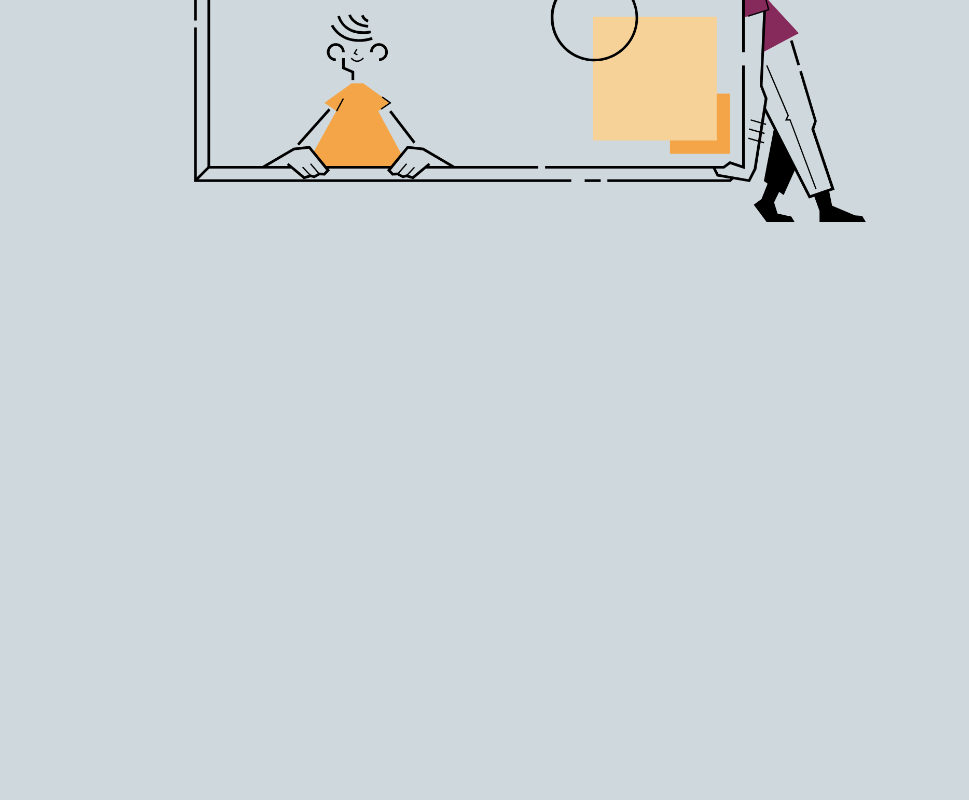
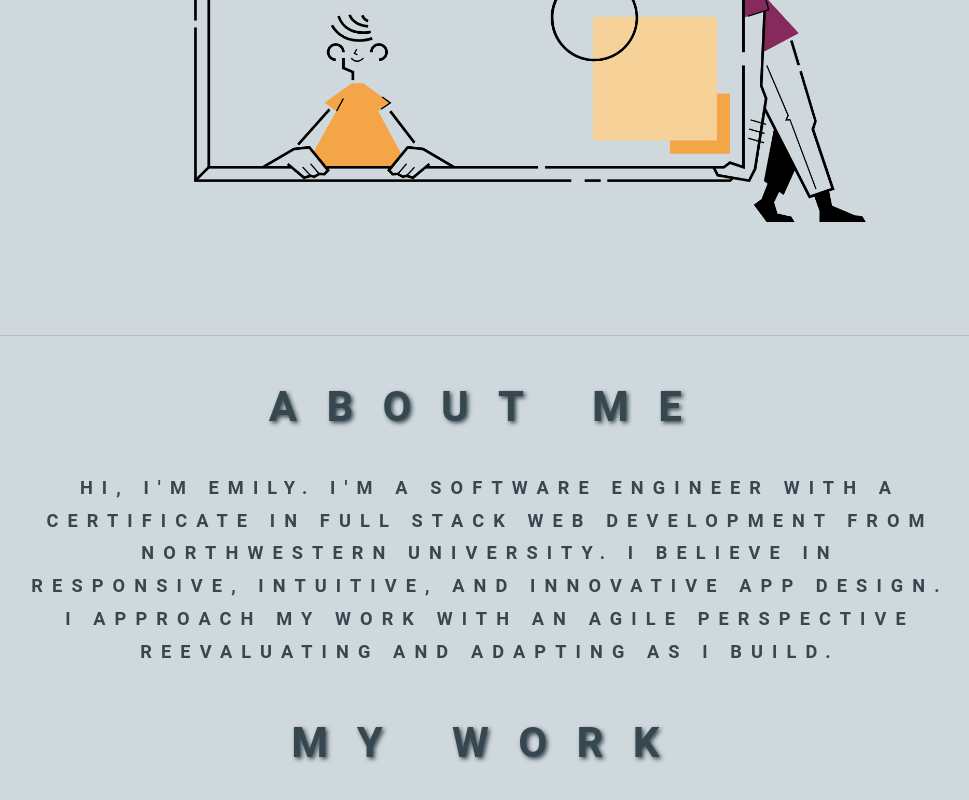
Before and after one commit to emblair96/portfolio-playground, a React (Create React App) app: page / in a window 1280 px wide. Shown: the part 784-1584 px from the top of the page, without its empty margins (150-1119 px from the left). Before the commit the page ends 1021 px from the top, so only its background shows below. Built offline with nearby package versions, Linux system fonts and the light colour scheme.

Commit message:
Add beginning part of about section

```diff
--- a/src/App.js
+++ b/src/App.js
@@ -1,7 +1,7 @@
 import React from 'react';
 import ScopedCssBaseline from '@material-ui/core/ScopedCssBaseline';
 import './App.css';
-import { Container, Grid } from '@material-ui/core';
+import { Container, Grid, Divider } from '@material-ui/core';
 import Navbar from './components/Navbar';
 import Header from './components/Header';
 import Subheader from './components/Subheader';
@@ -13,8 +13,12 @@ function App() {
       <>
         <Navbar />
         <Header />
-        <Subheader />
+        <Subheader text="SOFTWARE ENGINEER"/>
         <ComputerGraphic />
+        {/* <Subheader text="HI, I'M EMILY."/> */}
+        <AboutMe />
+        <Subheader text="MY WORK"/>
+
       </>
   );
 }
--- a/src/components/AboutMe.css
+++ b/src/components/AboutMe.css
@@ -2,3 +2,12 @@ img {
   height: 23em;
   border-radius: 2em;
 }
+
+p {
+  font-size: 1.3em;
+  color: #37474F;
+  font-weight: 600;
+  text-transform: uppercase;
+  letter-spacing: .5em;
+  line-height: 1.8em;
+}
--- a/src/components/AboutMe.js
+++ b/src/components/AboutMe.js
@@ -1,5 +1,5 @@
 import emilyPhoto from '../images/emily-photo.jpeg';
-import { Grid, Container } from '@material-ui/core';
+import { Grid, Container, Divider } from '@material-ui/core';
 import './AboutMe.css'
 
 export default function AboutMe() {
@@ -8,15 +8,25 @@ export default function AboutMe() {
     // <Grid item lg={5} align="center">
     //   <img className="profile-photo" alt="Emily Blair on beach" src={emilyPhoto}/>
     //   </Grid>
+    <Container>
+      <Divider style={{marginTop: "6em"}} />
 
       <Grid
-        container
-        // spacing={20}
-        // direction="row"
-        justify="center"
+      container
+      // spacing={24}
+      justify="center"
+      style={{  maxWidth: '100%' }}
       >
-      <img className="profile-photo" alt="Emily Blair on beach" src={emilyPhoto}/>
-    </Grid>
+        <Grid item xs={9} align="center">
+        <h2>ABOUT ME</h2>
+          <p>
+            Hi, I'm Emily. I'm a software engineer with a certificate in full stack web development from northwestern university.  I believe in responsive, intuitive, and innovative app design.  I approach my work with an agile perspective reevaluating and adapting as I build.
+      </p>
+        </Grid>
 
-   )
+      </Grid>
+      {/* <img className="profile-photo" alt="Emily Blair on beach" src={emilyPhoto}/> */}
+    </Container>
+
+  )
 }
--- a/src/components/ComputerGraphic.js
+++ b/src/components/ComputerGraphic.js
@@ -5,8 +5,6 @@ import useMediaQuery from "@material-ui/core/useMediaQuery";
 import computerGraphic from '../images/computer-screen-graphic.png'
 
 export default function ComputerGraphic() {
-
-  let picHeight;
 
   const theme = useTheme();
   const matches = useMediaQuery(theme.breakpoints.up('sm'));
--- a/src/components/Subheader.js
+++ b/src/components/Subheader.js
@@ -1,11 +1,11 @@
 import { Grid, Container } from '@material-ui/core';
 import './Subheader.css';
 
-export default function Subheader() {
+export default function Subheader({text}) {
 
   return (
     <div>
-    <h2>SOFTWARE ENGINEER</h2>
+    <h2>{text}</h2>
     </div>
 
   )
```
